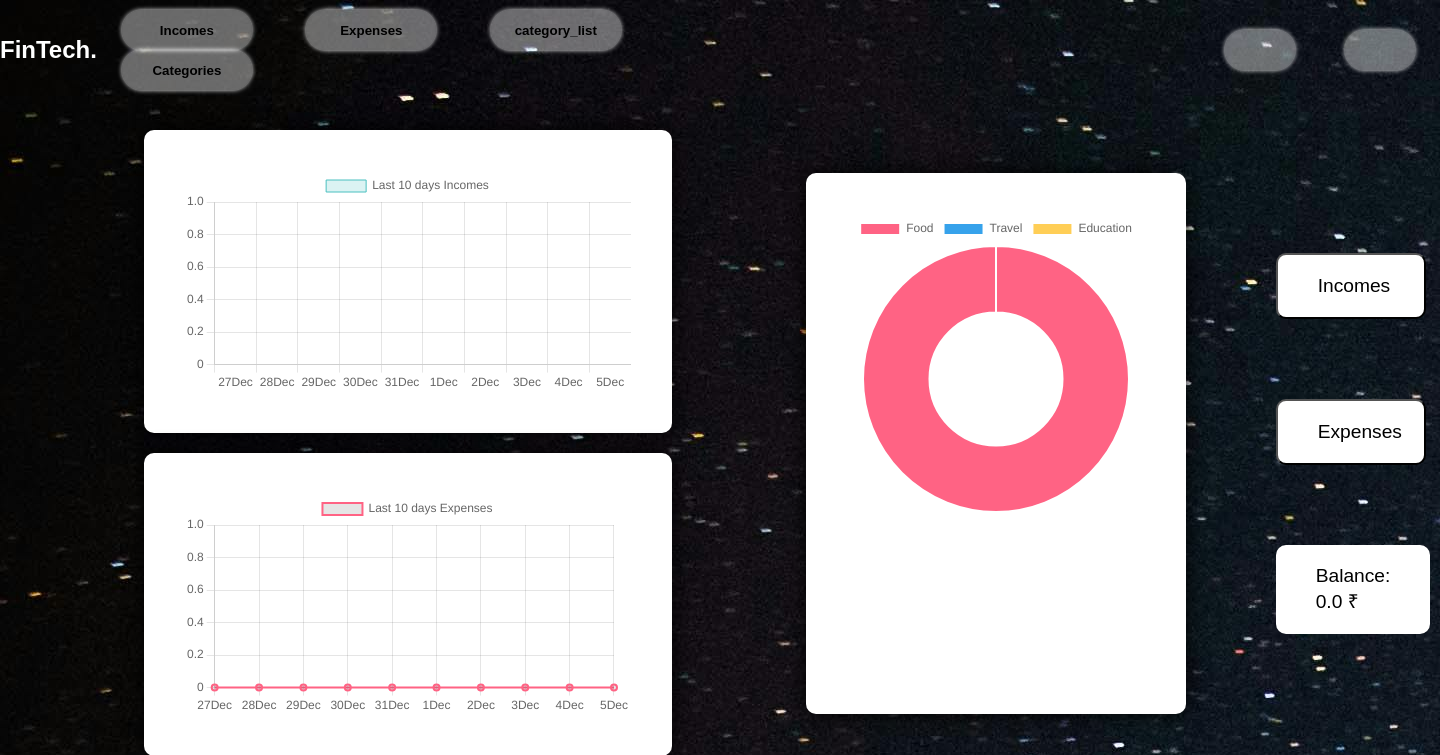
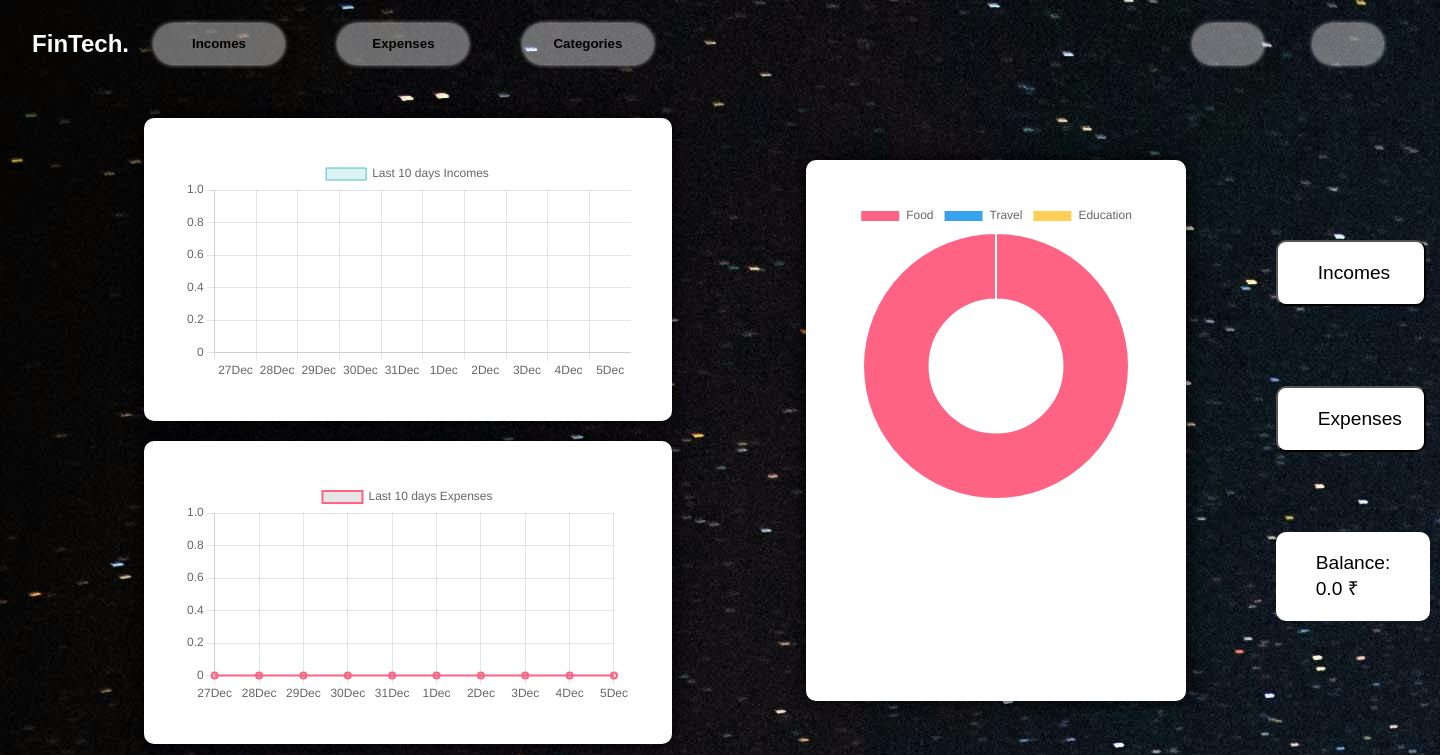
Before and after one commit to amulya195/finance_tracker, a Django app: page /dashboard in a window 1440 px wide; the page is wider, and only the part inside the window is pictured. Shown: the top 755 px of that part. Run offline with Django 4.2, Linux system fonts and the light colour scheme; a user stored in the database is signed in; data comes from the database, SQL or seed files in the repository; some libraries are stand-ins or nearby versions.

Commit message:
edited dashboard code

```diff
--- a/templates/dashboard.html
+++ b/templates/dashboard.html
@@ -17,7 +17,6 @@
             <button class="btn" id="Income" onclick="location.href='/incomes'">Incomes</button>
             <button class="btn" id="Expense" onclick="location.href='/expenses'">Expenses</button>
             <!-- <button class="btn" id="Transaction" onclick="transaction()">Transaction</button> -->
-            <button class="btn" id="Setting" onclick="location.href='/settings'">category_list</button>
             <button class="btn" id="Setting" onclick="location.href='/settings'">Categories</button>
         </div>
 
```
